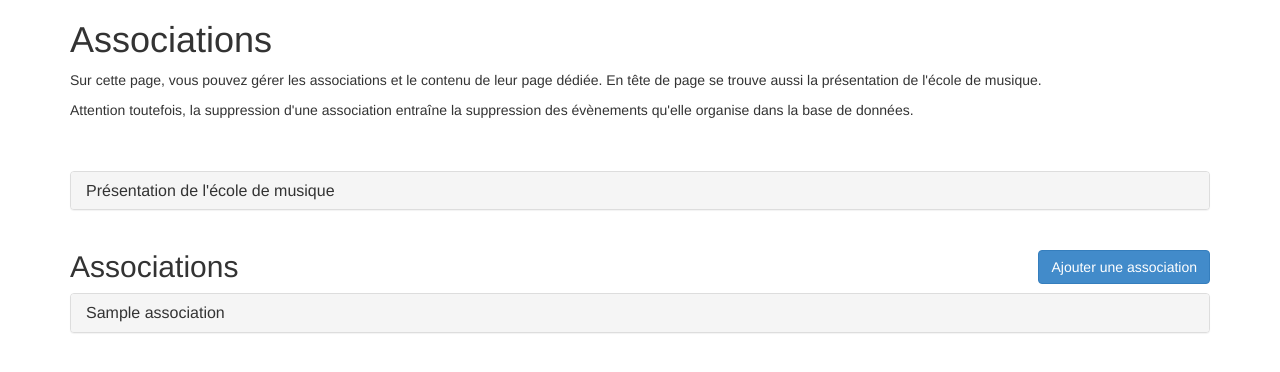
After one commit to Donnajess/musikeole, a PHP site: template toor/vues/contenu/associations/index.php in a window 1280 px wide. The commit adds this page. Shown: the top 372 px of the page. Run offline with PHP 8.4, Linux system fonts and the light colour scheme; the template is opened without the code that fills it: most values are stand-ins (such as "Sample title", 1, 10 or a date in 2020); some libraries are stand-ins or nearby versions.

Commit message:
Contenu : classe Association, index, switch controleur

```diff
--- /dev/null
+++ b/data/contenu/associations/presentationEcole.txt
@@ -0,0 +1,2 @@
+<h1>Yihaw!</h1>
+<p>Test</p>
--- a/toor/indexContenu.php
+++ b/toor/indexContenu.php
@@ -53,7 +53,7 @@
 		<div class="col-md-3">
 			<div class="panel panel-default">
 				<div class="panel-body">
-					<a href="cGestionContenuAssociations.php?action=index">
+					<a href="cGestionAssociations.php">
 						<span class="glyphicon glyphicon-list"></span>
 						<h3>Associations</h3>
 					</a>
--- /dev/null
+++ b/toor/vues/contenu/associations/index.php
@@ -0,0 +1,97 @@
+<?php include("includes/header.php"); ?>
+<script type="text/javascript" src="../assets/js/tinymce/tinymce.min.js"></script>
+
+<div class="container">
+
+	<div class="row">
+		<div class="col-md-12">
+			<h1>Associations</h1>
+			<p>Sur cette page, vous pouvez gérer les associations et le contenu de leur page dédiée. En tête de page se trouve aussi la présentation de l'école de musique.</p>
+			<p>Attention toutefois, la suppression d'une association entraîne la suppression des évènements qu'elle organise dans la base de données.</p>
+		</div>
+	</div>
+
+	<div class="row">
+		<div class="col-md-12">
+			<?php
+				if (isset($message)) {
+					echo '<div class="alert alert-success alert-dismissable">
+						<button type="button" class="close" data-dismiss="alert" aria-hidden="true">&times;</button>
+						<p>'.$message.'</p>
+					</div>';
+				}
+			?>
+		</div>
+	</div>
+
+	<div class="row">
+		<div class="col-md-12">
+			<div class="panel-group" id="accordion1">
+				<div class="panel panel-default">
+					<div class="panel-heading">
+						<h4 class="panel-title"><a href="#collapseEcoleMusique" data-parent="#accordion1" data-toggle="collapse">Présentation de l'école de musique</a></h4>
+					</div>
+					<div id="collapseEcoleMusique" class="panel-collapse collapse">
+						<div class="panel-body">
+							<form action="cGestionAssociations.php?action=modifierEcole" method="POST" role="form">
+								<textarea name="presentationEcole" id="presentationEcole" cols="30" rows="10">
+									<?php echo $presentationEcole; ?>
+								</textarea>
+								<button type="submit" class="btn btn-primary btn-lg">Valider</button>
+							</form>
+						</div>
+					</div>
+				</div>
+			</div>
+		</div>
+	</div>
+
+	<div class="row">
+		<div class="col-md-12">
+			<h2>
+				Associations
+				<button type="button" class="btn btn-primary pull-right"><a href="cGestionAssociations.php?action=ajouterAssociation">Ajouter une association</a></button>
+			</h2>
+			<div class="panel-group" id="accordion2">
+				<?php
+					foreach ($associations as $association) {
+						echo '<div class="panel panel-default">';
+							echo '<div class="panel-heading">
+								<h4 class="panel-title"><a href="#collapse'.$association->getFichier().'" data-parent="#accordion2" data-toggle="collapse">'.$association->getNom().'</a></h4>
+							</div>';
+							echo '<div id="collapse'.$association->getFichier().'" class="panel-collapse collapse">';
+								echo '<div class="panel-body">';
+									echo '<form action="cGestionAssociations.php?action=modifierAssociation" method="POST" class="form-horizontal" role="form">';
+										echo '<input type="hidden" name="association" id="association" value="'.$association->getNom().'" >';
+										echo '<input type="hidden" name="fichier" id="fichier" value="'.$association->getFichier().'" >';
+										echo '<div class="form-group">';
+											echo '<label for="nom" class="col-md-1 control-label">Nom</label>';
+											echo '<div class="col-md-2">';
+												echo '<input type="text" class="form-control" name="nom" id="nom" value="'.$association->getNom().'" placeholder="Nom de l\'association" required>';
+											echo '</div>';
+											echo '<label for="indice" class="col-md-1 control-label">Indice</label>';
+											echo '<div class="col-md-2">';
+												echo '<input type="text" class="form-control" name="indice" id="indice" value="'.$association->getIndice().'" placeholder="Indice" required>';
+											echo '</div>';
+										echo '</div>';
+										echo '<textarea name="texte id="texte" rows="10">'.$association->getContenu().'</textarea>';
+										echo '<button type="submit" name="valider" class="btn btn-primary btn-lg">Valider</button>';
+									echo '</form>';
+								echo '</div>';
+							echo '</div>';
+						echo '</div>';
+					}
+				?>
+			</div>
+		</div>
+	</div>
+
+</div>
+
+<script type="text/javascript">
+	tinymce.init({
+		selector: "textarea",
+		language : 'fr_FR',
+	});
+</script>
+<?php include("includes/footer.php"); ?>
```
Also changed, not shown: modeles/contenus/Association.php (added, +124 -0 lines), toor/cGestionAssociations.php (added, +51 -0 lines), toor/modeles/ManagerContenu.php (+23 -0 lines), 1 other file.
